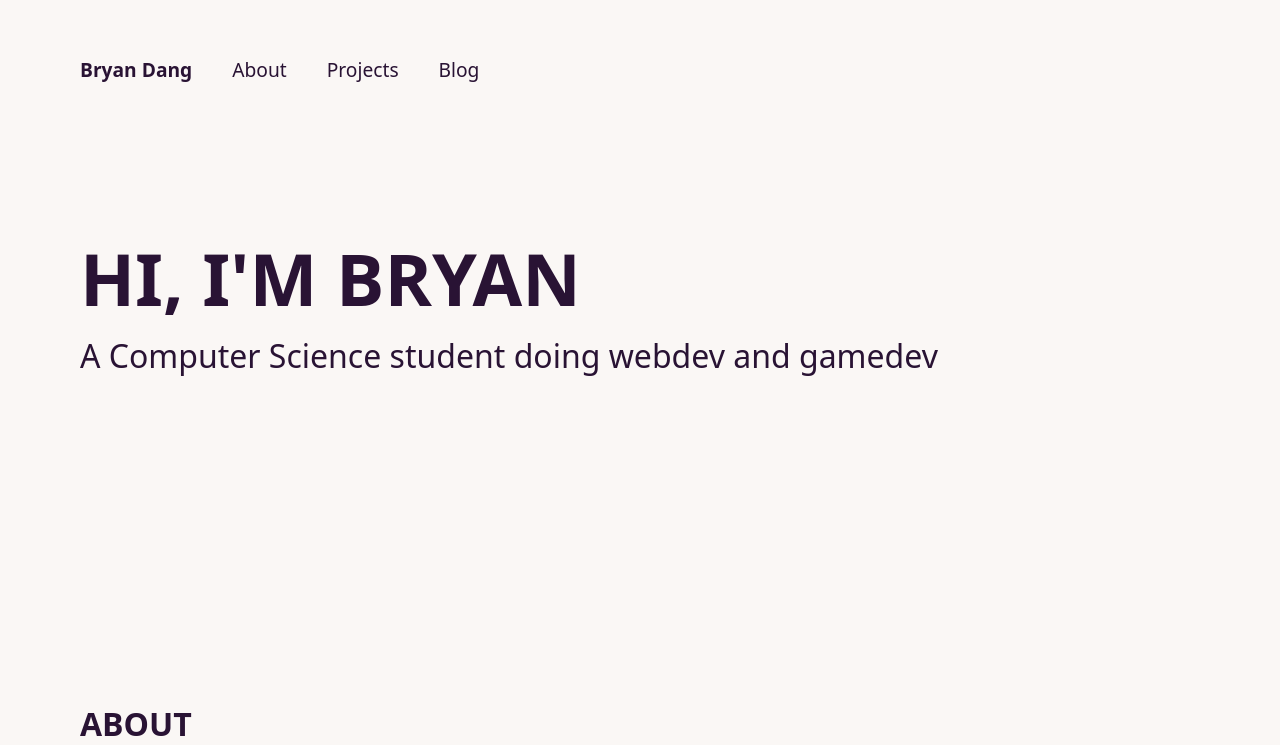
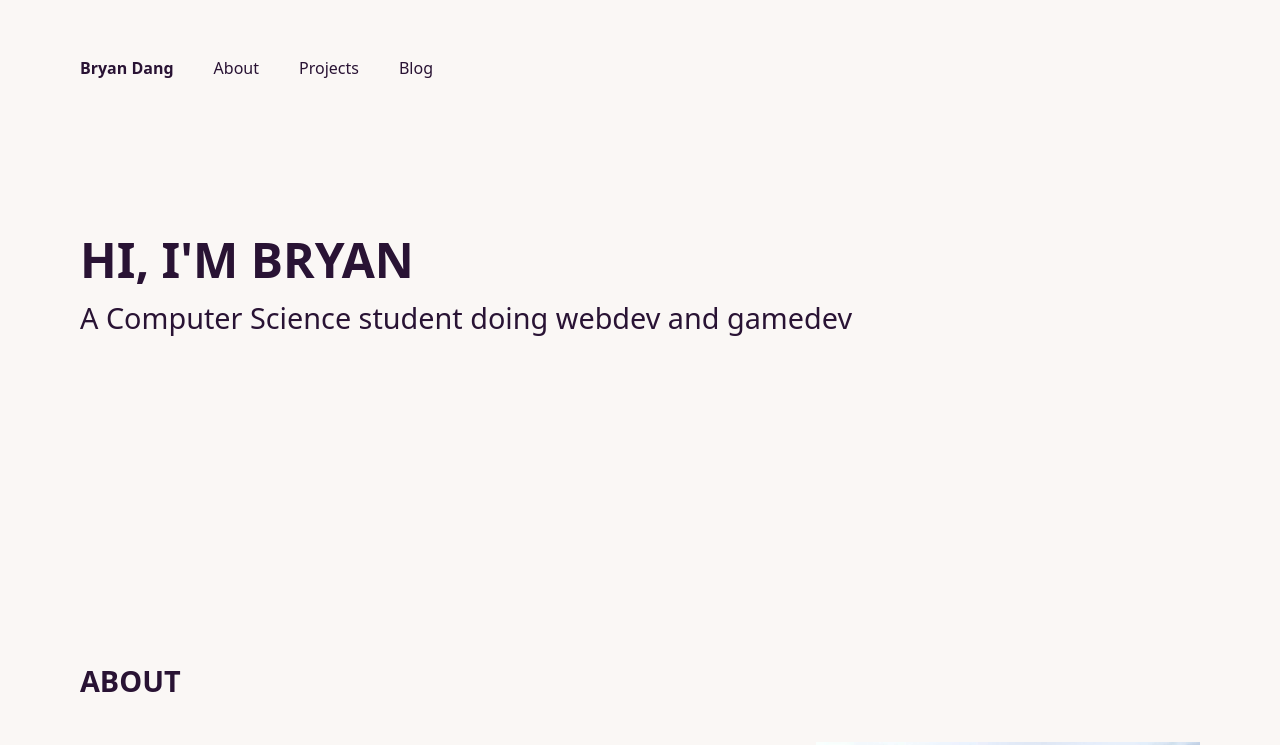
Before and after one commit to bryanjhdang/bryanjhdang.github.io, a React (Vite) app: page / in a window 1280 px wide. Shown: the top 745 px of the page. Built offline with nearby package versions, Linux system fonts and the light colour scheme.

Commit message:
change font sizes

```diff
--- a/tailwind.config.js
+++ b/tailwind.config.js
@@ -7,13 +7,13 @@ export default {
   ],
   theme: {
     fontSize: {
-      sm: '1rem',
-      base: '1.2rem',
-      xl: '1.6rem',
-      '2xl': '2rem',
-      '3xl': '3rem',
-      '4xl': '4.5rem',
-      '5xl': '6rem',
+      sm: '0.8rem',
+      base: '1rem',
+      xl: '1.3rem',
+      '2xl': '1.8rem',
+      '3xl': '2rem',
+      '4xl': '3rem',
+      '5xl': '4rem',
     },
     extend: {
       // fontFamily: {
```
Also changed, not shown: 7 other files (tests, documents, lock files or other folders).
